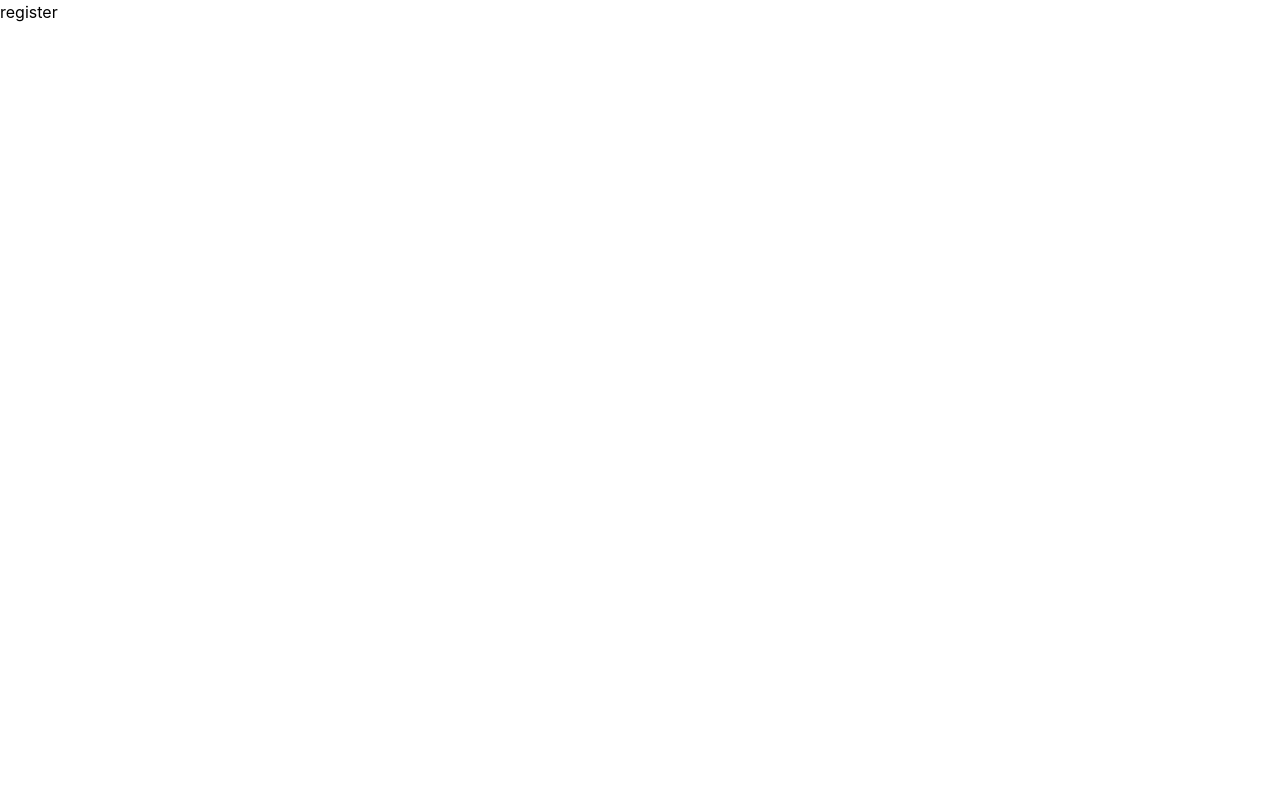
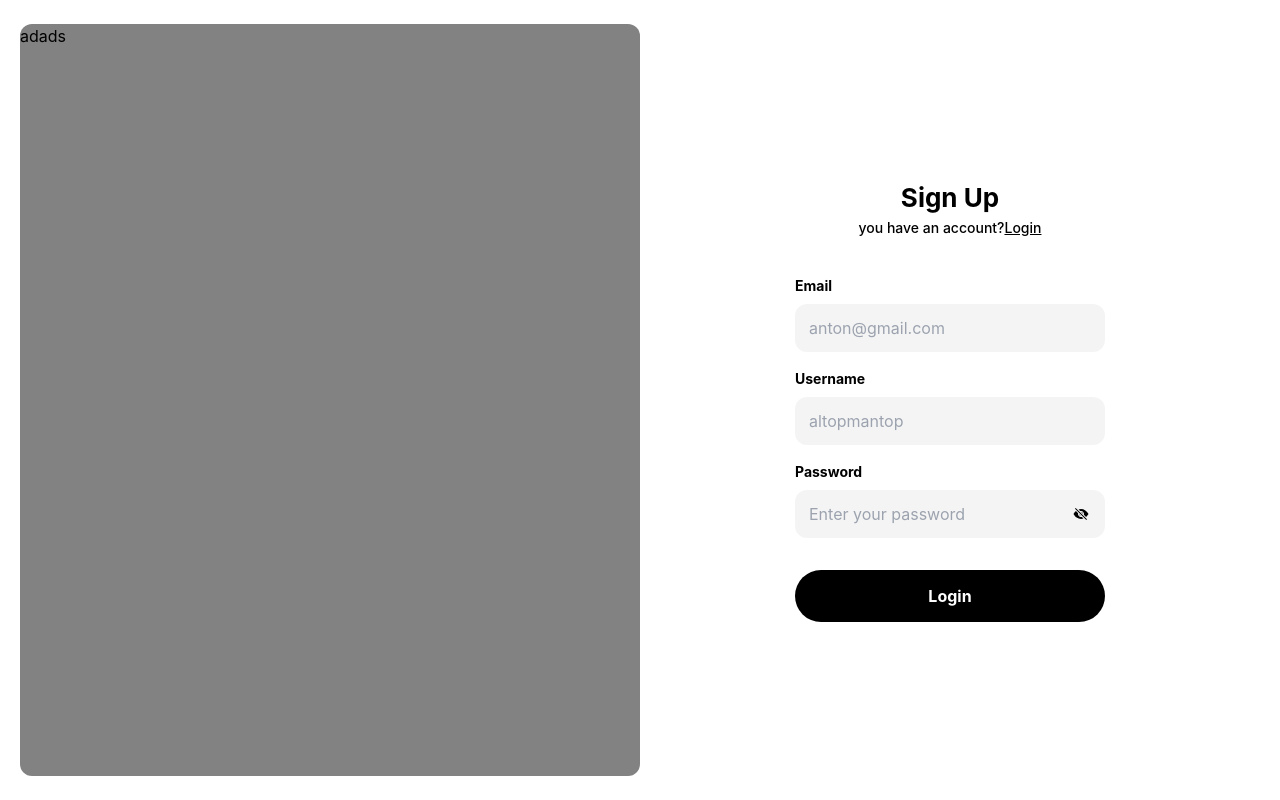
Before and after one commit to altafparves/todo-list, a React (Create React App) app: page /register in a window 1280 px wide. Built offline with nearby package versions, Linux system fonts and the light colour scheme.

Commit message:
Feat: Register page

```diff
--- a/src/pages/register.jsx
+++ b/src/pages/register.jsx
@@ -1,7 +1,76 @@
-export default function Register(){
-    return(
-        <>
-        <p>
-            register</p></>
-    )
+import { useState } from "react";
+import FormItem from "../components/formItem";
+import Button from "../components/button";
+import PasswordForm from "../components/passwordForm";
+import useAuth from "../hooks/useAuth";
+import { useNavigate } from "react-router-dom";
+
+export default function Register() {
+  const [formValues, setFormValues] = useState({
+    username: "",
+    password: "",
+  });
+
+  const [error, setError] = useState(null);
+  const { login } = useAuth();
+  const navigate = useNavigate();
+
+  const handleUsernameChange = (value) => {
+    setFormValues((prev) => ({
+      ...prev,
+      username: value,
+    }));
+  };
+
+  const handlePasswordChange = (value) => {
+    setFormValues((prev) => ({
+      ...prev,
+      password: value,
+    }));
+  };
+    console.log(formValues);
+
+
+  const handleSubmit = async () => {
+    try {
+      setError(null); // Reset error state
+      await login(formValues); // Call the login function
+      console.log(formValues);
+    } catch (err) {
+      setError(err.message); // Set error message if login fails
+    }
+  };
+
+  const handleLoginNavigation = () => {
+    navigate("/login");
+  };
+
+  return (
+    <section className="w-full h-screen overflow-hidden bg-base flex flex-row justify-center items-center px-[20px] py-[24px]">
+      <div className="hidden h-full md:flex w-1/2 rounded-[12px] bg-grey">adads</div>
+      <div className="w-full md:w-1/2 flex items-center justify-center">
+        <div className="content flex w-full md:w-[50%]  h-auto flex-col items-center gap-[37px]">
+          <p className="flex flex-col items-center text-center text-26-700">
+            Sign Up
+            <button className="text-14-500" onClick={handleLoginNavigation}>
+              you have an account?
+              <span className="underline">Login</span>
+            </button>
+          </p>
+          <div className="form w-full flex flex-col gap-[16px]">
+            <FormItem label="Email" onChange={handleUsernameChange} placeholder="anton@gmail.com" />
+            <FormItem label="Username" onChange={handleUsernameChange} placeholder="altopmantop" />
+
+            <PasswordForm label="Password" onChange={handlePasswordChange} placeholder="Enter your password" />
+            <div className="flex flex-col gap-[8px] w-full">
+              {error && <p className="mt-[3px] pl-[14px] text-11-400 text-red-500">{error}</p>}
+              <Button className="mt-[16px]" onClick={handleSubmit}>
+                Login
+              </Button>
+            </div>
+          </div>
+        </div>
+      </div>
+    </section>
+  );
 }
```
